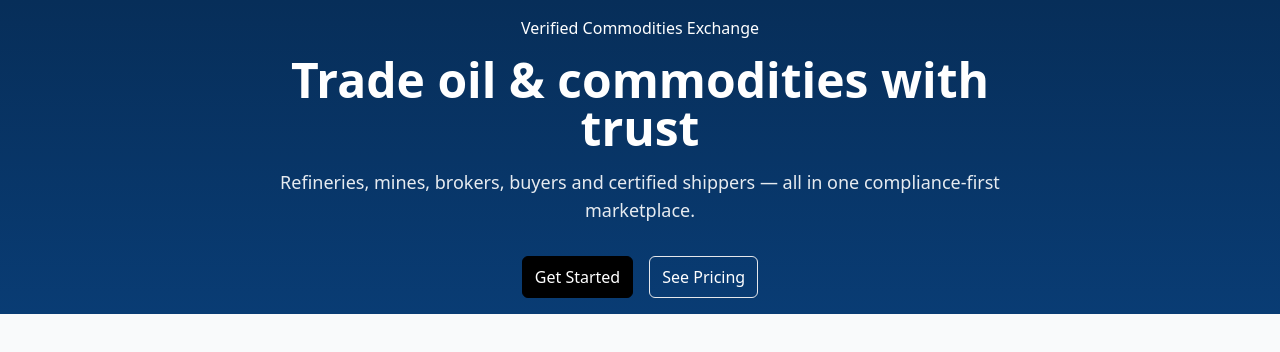
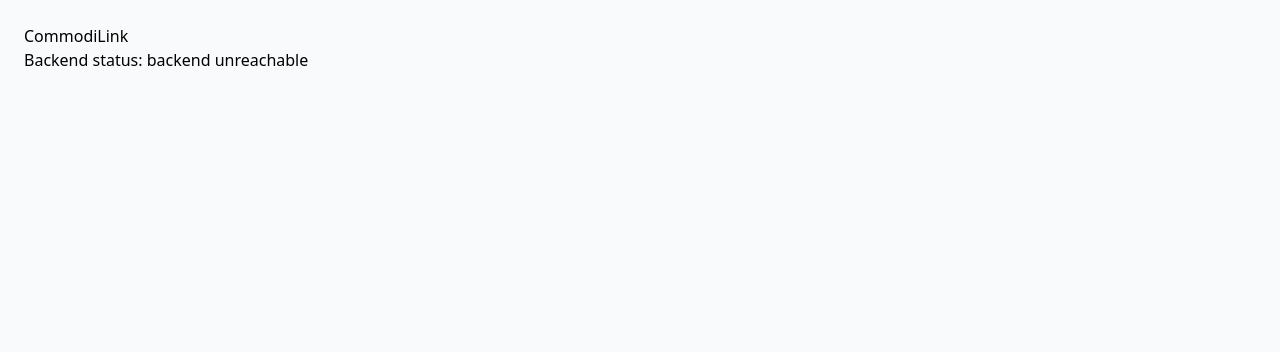
Before and after one commit to CommodiLink/CommodiLink, a Next.js app in the folder frontend/: page / in a window 1280 px wide. Shown: the top 352 px of the page. Built offline with nearby package versions, Linux system fonts and the light colour scheme; no server answers.

Commit message:
Update index.js

```diff
--- a/frontend/pages/index.js
+++ b/frontend/pages/index.js
@@ -1 +1,26 @@
-export default function Home(){return(<div className='bg-gradient-to-b from-brand-800 to-brand-700 text-white'><section className='container py-20 text-center'><div className='mx-auto max-w-3xl'><span className='badge'>Verified Commodities Exchange</span><h1 className='text-5xl font-bold mt-4'>Trade oil & commodities with trust</h1><p className='mt-4 text-lg opacity-90'>Refineries, mines, brokers, buyers and certified shippers — all in one compliance-first marketplace.</p><div className='mt-8 flex items-center justify-center gap-4'><a href='/register' className='btn btn-primary'>Get Started</a><a href='/pricing' className='btn btn-outline'>See Pricing</a></div></div></section></div>)}
+import { useEffect, useState } from 'react';
+import axios from 'axios';
+
+export default function Home() {
+  const [ping, setPing] = useState('…');
+
+  useEffect(() => {
+    const base = process.env.NEXT_PUBLIC_API_BASE_URL;
+    if (!base) return;
+    axios
+      .get(`${base}/api/health`)
+      .then((res) => setPing(res.data?.status ?? 'ok'))
+      .catch(() => setPing('backend unreachable'));
+  }, []);
+
+  return (
+    <div style={{ padding: 24 }}>
+      <h1>CommodiLink</h1>
+      <p>Backend status: {ping}</p>
+    </div>
+  );
+}
+
+export async function getServerSideProps() {
+  return { props: {} };
+}
```
